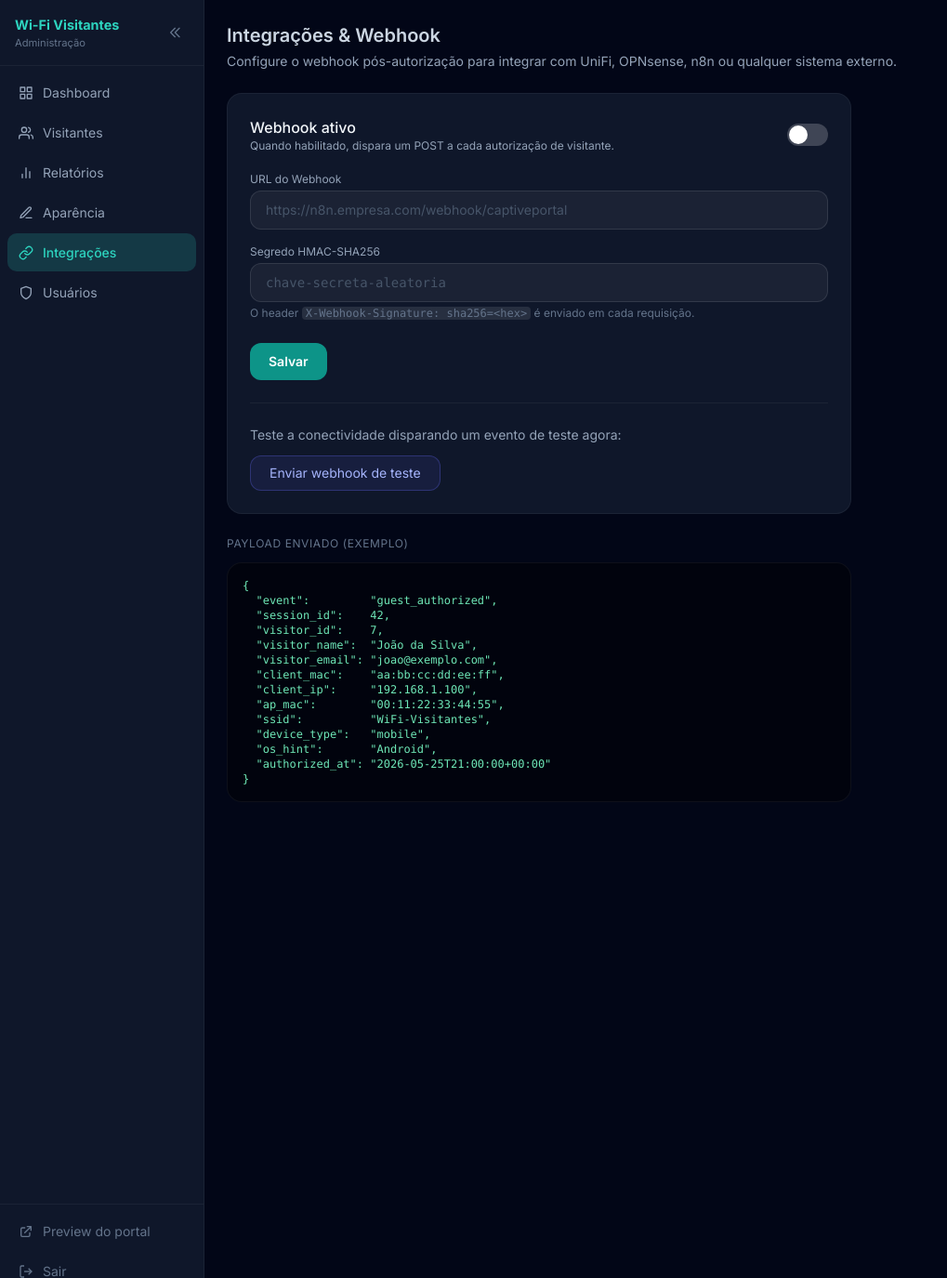
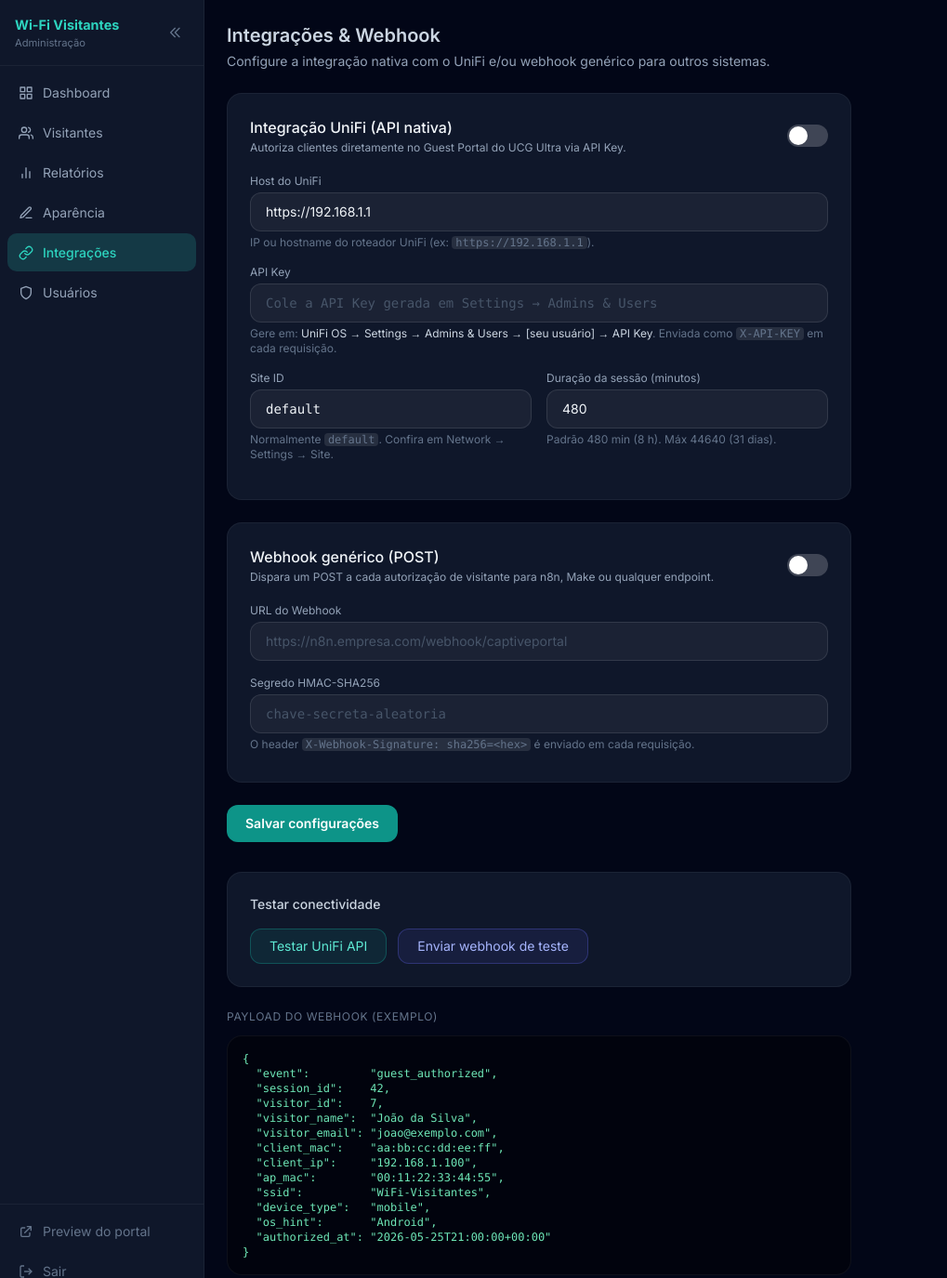
Before and after one commit to fellipepinheiro/captiveportal, a Flask app: page /admin/integracoes in a window 1280 px wide. Shown: the top 1375 px of the page at 93% size, without its empty margins (0-1019 px from the left). Run offline with Flask 3, Linux system fonts and the light colour scheme; the visitor is signed in with stand-in values (Sample User, id 1); data that the repository does not hold is empty; some libraries are stand-ins or nearby versions.

Commit message:
feat: UniFi native integration with API Key (UCG Ultra / UniFi OS 5.x)

```diff
--- a/app/routes/admin.py
+++ b/app/routes/admin.py
@@ -53,13 +53,10 @@ def _load_cfg() -> dict:
 
 
 # ─── Media (logo pública) ────────────────────────────────────────────────────
-# Serve o logo via /media/logo.png — roteado pelo nginx-proxy junto com /guest/
-# Evita o problema de /static/ não ser roteado pelo proxy reverso.
 
 @bp.get("/media/<path:filename>")
 @csrf.exempt
 def serve_media(filename):
-    """Serve arquivos de upload publicamente via /admin/media/<filename>."""
     safe = secure_filename(filename)
     return send_from_directory(UPLOAD_FOLDER.resolve(), safe)
 
@@ -288,20 +285,23 @@ def reports_data():
 @bp.get("/integracoes")
 @login_required
 def integrations():
-    webhook_url     = SiteConfig.get("webhook_url", "")
-    webhook_secret  = SiteConfig.get("webhook_secret", "")
-    webhook_enabled = SiteConfig.get("webhook_enabled", "false") == "true"
     return render_template(
         "admin/integrations.html",
-        webhook_url=webhook_url,
-        webhook_secret=webhook_secret,
-        webhook_enabled=webhook_enabled,
+        webhook_url=SiteConfig.get("webhook_url", ""),
+        webhook_secret=SiteConfig.get("webhook_secret", ""),
+        webhook_enabled=SiteConfig.get("webhook_enabled", "false") == "true",
+        unifi_enabled=SiteConfig.get("unifi_enabled", "false") == "true",
+        unifi_host=SiteConfig.get("unifi_host", "https://192.168.1.1"),
+        unifi_api_key=SiteConfig.get("unifi_api_key", ""),
+        unifi_site=SiteConfig.get("unifi_site", "default"),
+        unifi_minutes=SiteConfig.get("unifi_minutes", "480"),
     )
 
 
 @bp.post("/integracoes/salvar")
 @login_required
 def integrations_save():
+    # ── Webhook genérico ──
     webhook_url = request.form.get("webhook_url", "").strip()
     if webhook_url and not re.match(r'^https?://', webhook_url):
         flash("URL do webhook deve começar com http:// ou https://", "error")
@@ -309,6 +309,22 @@ def integrations_save():
     SiteConfig.set("webhook_url",     webhook_url)
     SiteConfig.set("webhook_secret",  request.form.get("webhook_secret", "").strip())
     SiteConfig.set("webhook_enabled", "true" if request.form.get("webhook_enabled") else "false")
+
+    # ── UniFi nativo ──
+    unifi_host = request.form.get("unifi_host", "").strip().rstrip("/")
+    if unifi_host and not re.match(r'^https?://', unifi_host):
+        flash("Host UniFi deve começar com https://", "error")
+        return redirect(url_for("admin.integrations"))
+    SiteConfig.set("unifi_enabled",  "true" if request.form.get("unifi_enabled") else "false")
+    SiteConfig.set("unifi_host",     unifi_host)
+    SiteConfig.set("unifi_api_key",  request.form.get("unifi_api_key", "").strip())
+    SiteConfig.set("unifi_site",     request.form.get("unifi_site", "default").strip() or "default")
+    try:
+        mins = max(1, min(int(request.form.get("unifi_minutes", "480")), 44640))
+    except (ValueError, TypeError):
+        mins = 480
+    SiteConfig.set("unifi_minutes",  str(mins))
+
     db.session.commit()
     flash("Configurações de integração salvas.", "success")
     return redirect(url_for("admin.integrations"))
@@ -320,25 +336,15 @@ def integrations_save():
 def integrations_test():
     import hashlib, hmac, json
     import requests as req_lib
-    import urllib.parse
     import warnings
 
+    # ── Teste webhook genérico ──
     url    = SiteConfig.get("webhook_url", "").strip()
     secret = SiteConfig.get("webhook_secret", "changeme")
 
     if not url:
         flash("Configure a URL do webhook primeiro.", "error")
         return redirect(url_for("admin.integrations"))
-
-    allow_private = os.environ.get("ALLOW_PRIVATE_WEBHOOK", "false").lower() == "true"
-    if not allow_private:
-        parsed   = urllib.parse.urlparse(url)
-        hostname = parsed.hostname or ""
-        _BLOCKED = ("localhost", "127.", "10.", "172.16.", "192.168.", "::1")
-        if any(hostname == b or hostname.startswith(b) for b in _BLOCKED):
-            flash("URL de destino não permitida (endereço interno). "
-                  "Defina ALLOW_PRIVATE_WEBHOOK=true no .env para ambientes on-premise.", "error")
-            return redirect(url_for("admin.integrations"))
 
     verify_ssl = os.environ.get("UNIFI_VERIFY_SSL", "true").lower() != "false"
 
@@ -357,17 +363,128 @@ def integrations_test():
             url,
             data=body,
             headers={
-                "Content-Type": "application/json",
+                "Content-Type":       "application/json",
                 "X-Webhook-Signature": f"sha256={sig}",
-                "X-Webhook-Event": "webhook_test",
+                "X-Webhook-Event":    "webhook_test",
             },
             timeout=8,
             verify=verify_ssl,
         )
-        flash(f"Webhook enviado com sucesso (HTTP {resp.status_code}).", "success")
+        flash(f"Webhook enviado (HTTP {resp.status_code}).", "success" if resp.ok else "error")
     except Exception as exc:
         flash(f"Falha ao enviar webhook: {exc}", "error")
     return redirect(url_for("admin.integrations"))
+
+
+@bp.post("/integracoes/testar-unifi")
+@login_required
+@limiter.limit("5 per minute")
+def integrations_test_unifi():
+    """Testa a conexão com a API do UniFi usando X-API-KEY."""
+    import requests as req_lib
+    import warnings
+
+    host    = SiteConfig.get("unifi_host", "").strip().rstrip("/")
+    api_key = SiteConfig.get("unifi_api_key", "").strip()
+    site    = SiteConfig.get("unifi_site", "default").strip() or "default"
+
+    if not host or not api_key:
+        flash("Configure o Host e a API Key do UniFi antes de testar.", "error")
+        return redirect(url_for("admin.integrations"))
+
+    verify_ssl = os.environ.get("UNIFI_VERIFY_SSL", "false").lower() != "true"
+
+    try:
+        if not verify_ssl:
+            warnings.filterwarnings("ignore", message="Unverified HTTPS request")
+
+        # Endpoint de listagem de sites — apenas para validar credenciais
+        resp = req_lib.get(
+            f"{host}/proxy/network/integration/v1/sites",
+            headers={
+                "X-API-KEY": api_key,
+                "Accept":    "application/json",
+            },
+            timeout=8,
+            verify=not verify_ssl,
+        )
+
+        if resp.status_code == 200:
+            sites = resp.json().get("data", [])
+            names = ", ".join(s.get("name", s.get("id", "?")) for s in sites[:5]) or "(nenhum)"
+            flash(f"Conexão UniFi OK! Sites encontrados: {names}", "success")
+        elif resp.status_code == 401:
+            flash("UniFi recusou a API Key (HTTP 401). Verifique se a chave está correta.", "error")
+        elif resp.status_code == 403:
+            flash("UniFi negou acesso (HTTP 403). Verifique as permissões da API Key.", "error")
+        else:
+            flash(f"UniFi respondeu HTTP {resp.status_code}: {resp.text[:200]}", "error")
+    except Exception as exc:
+        flash(f"Falha ao conectar no UniFi: {exc}", "error")
+
+    return redirect(url_for("admin.integrations"))
+
+
+def unifi_authorize_client(
+    client_mac: str,
+    client_ip: str | None = None,
+    minutes: int | None = None,
+) -> tuple[bool, str]:
+    """
+    Autoriza um cliente no Guest Portal do UniFi via API nativa.
+    Retorna (sucesso: bool, mensagem: str).
+    Chamada pela rota de autorização do portal (guest.py).
+    """
+    import requests as req_lib
+    import warnings
+
+    if SiteConfig.get("unifi_enabled", "false") != "true":
+        return False, "Integração UniFi desativada."
+
+    host    = SiteConfig.get("unifi_host", "").strip().rstrip("/")
+    api_key = SiteConfig.get("unifi_api_key", "").strip()
+    site    = SiteConfig.get("unifi_site", "default").strip() or "default"
+    if minutes is None:
+        try:
+            minutes = int(SiteConfig.get("unifi_minutes", "480"))
+        except (ValueError, TypeError):
+            minutes = 480
+
+    if not host or not api_key:
+        return False, "Host ou API Key do UniFi não configurados."
+
+    verify_ssl = os.environ.get("UNIFI_VERIFY_SSL", "false").lower() != "true"
+
+    payload = {
+        "mac":     client_mac,
+        "minutes": minutes,
+    }
+    if client_ip:
+        payload["ip"] = client_ip
+
+    try:
+        if not verify_ssl:
+            warnings.filterwarnings("ignore", message="Unverified HTTPS request")
+
+        resp = req_lib.post(
+            f"{host}/proxy/network/integration/v1/sites/{site}/guests",
+            json=payload,
+            headers={
+                "X-API-KEY":    api_key,
+                "Accept":       "application/json",
+                "Content-Type": "application/json",
+            },
+            timeout=10,
+            verify=not verify_ssl,
+        )
+
+        if resp.status_code in (200, 201):
+            return True, f"Cliente {client_mac} autorizado no UniFi ({minutes} min)."
+        else:
+            return False, f"UniFi recusou autorização: HTTP {resp.status_code} — {resp.text[:300]}"
+
+    except Exception as exc:
+        return False, f"Erro ao comunicar com UniFi: {exc}"
 
 
 # ─── Appearance ──────────────────────────────────────────────────────────────
@@ -453,7 +570,6 @@ def upload_logo():
     UPLOAD_FOLDER.mkdir(parents=True, exist_ok=True)
     logo_path = UPLOAD_FOLDER / "logo.png"
     logo_path.write_bytes(data)
-    # Usa a rota /admin/media/ que é roteada pelo nginx-proxy
     SiteConfig.set("custom_logo_url", "/admin/media/logo.png")
     db.session.commit()
     flash("Logo atualizada com sucesso.", "success")
--- a/app/templates/admin/integrations.html
+++ b/app/templates/admin/integrations.html
@@ -3,18 +3,78 @@
 {% block content %}
 <div class="mb-6">
   <h1 class="text-xl font-semibold">Integrações &amp; Webhook</h1>
-  <p class="text-slate-400 text-sm mt-1">Configure o webhook pós-autorização para integrar com UniFi, OPNsense, n8n ou qualquer sistema externo.</p>
+  <p class="text-slate-400 text-sm mt-1">Configure a integração nativa com o UniFi e/ou webhook genérico para outros sistemas.</p>
 </div>
 
-<div class="bg-slate-900 border border-white/5 rounded-2xl p-6 max-w-2xl">
-  <form method="post" action="{{ url_for('admin.integrations_save') }}">
-    <input type="hidden" name="csrf_token" value="{{ csrf_token() }}">
+<form method="post" action="{{ url_for('admin.integrations_save') }}">
+  <input type="hidden" name="csrf_token" value="{{ csrf_token() }}">
 
-    <!-- Habilitado -->
+  <!-- ═══ UniFi Nativo ═══════════════════════════════════════════════════════ -->
+  <div class="bg-slate-900 border border-white/5 rounded-2xl p-6 max-w-2xl mb-6">
     <div class="flex items-center justify-between mb-5">
       <div>
-        <p class="text-slate-100 font-medium">Webhook ativo</p>
-        <p class="text-slate-400 text-xs">Quando habilitado, dispara um POST a cada autorização de visitante.</p>
+        <p class="text-slate-100 font-medium">Integração UniFi (API nativa)</p>
+        <p class="text-slate-400 text-xs mt-0.5">Autoriza clientes diretamente no Guest Portal do UCG Ultra via API Key.</p>
+      </div>
+      <label class="relative inline-flex items-center cursor-pointer">
+        <input type="checkbox" name="unifi_enabled" value="1" {% if unifi_enabled %}checked{% endif %} class="sr-only peer">
+        <div class="w-11 h-6 bg-white/20 peer-focus:ring-2 peer-focus:ring-teal-400 rounded-full peer peer-checked:bg-teal-600
+                    after:content-[''] after:absolute after:top-0.5 after:left-[2px] after:bg-white after:rounded-full
+                    after:h-5 after:w-5 after:transition-all peer-checked:after:translate-x-5"></div>
+      </label>
+    </div>
+
+    <div class="grid grid-cols-1 gap-4 mb-4">
+      <!-- Host -->
+      <div>
+        <label class="block text-xs text-slate-400 mb-1">Host do UniFi</label>
+        <input type="url" name="unifi_host" value="{{ unifi_host }}"
+          placeholder="https://192.168.1.1"
+          class="w-full rounded-xl bg-white/5 border border-white/10 text-slate-100 px-4 py-2.5 text-sm placeholder-slate-600 focus:outline-none focus:border-teal-500/50 transition">
+        <p class="text-slate-500 text-xs mt-1">IP ou hostname do roteador UniFi (ex: <code class="bg-white/10 px-1 rounded">https://192.168.1.1</code>).</p>
+      </div>
+
+      <!-- API Key -->
+      <div>
+        <label class="block text-xs text-slate-400 mb-1">API Key</label>
+        <input type="password" name="unifi_api_key" value="{{ unifi_api_key }}"
+          placeholder="Cole a API Key gerada em Settings → Admins & Users"
+          autocomplete="new-password"
+          class="w-full rounded-xl bg-white/5 border border-white/10 text-slate-100 px-4 py-2.5 text-sm placeholder-slate-600 font-mono focus:outline-none focus:border-teal-500/50 transition">
+        <p class="text-slate-500 text-xs mt-1">
+          Gere em: <span class="text-slate-300">UniFi OS → Settings → Admins &amp; Users → [seu usuário] → API Key</span>.
+          Enviada como <code class="bg-white/10 px-1 rounded">X-API-KEY</code> em cada requisição.
+        </p>
+      </div>
+
+      <div class="grid grid-cols-2 gap-4">
+        <!-- Site ID -->
+        <div>
+          <label class="block text-xs text-slate-400 mb-1">Site ID</label>
+          <input type="text" name="unifi_site" value="{{ unifi_site }}"
+            placeholder="default"
+            class="w-full rounded-xl bg-white/5 border border-white/10 text-slate-100 px-4 py-2.5 text-sm placeholder-slate-600 font-mono focus:outline-none focus:border-teal-500/50 transition">
+          <p class="text-slate-500 text-xs mt-1">Normalmente <code class="bg-white/10 px-1 rounded">default</code>. Confira em Network → Settings → Site.</p>
+        </div>
+
+        <!-- Duração -->
+        <div>
+          <label class="block text-xs text-slate-400 mb-1">Duração da sessão (minutos)</label>
+          <input type="number" name="unifi_minutes" value="{{ unifi_minutes }}" min="1" max="44640"
+            placeholder="480"
+            class="w-full rounded-xl bg-white/5 border border-white/10 text-slate-100 px-4 py-2.5 text-sm placeholder-slate-600 focus:outline-none focus:border-teal-500/50 transition">
+          <p class="text-slate-500 text-xs mt-1">Padrão 480 min (8 h). Máx 44640 (31 dias).</p>
+        </div>
+      </div>
+    </div>
+  </div>
+
+  <!-- ═══ Webhook Genérico ══════════════════════════════════════════════════ -->
+  <div class="bg-slate-900 border border-white/5 rounded-2xl p-6 max-w-2xl mb-6">
+    <div class="flex items-center justify-between mb-5">
+      <div>
+        <p class="text-slate-100 font-medium">Webhook genérico (POST)</p>
+        <p class="text-slate-400 text-xs mt-0.5">Dispara um POST a cada autorização de visitante para n8n, Make ou qualquer endpoint.</p>
       </div>
       <label class="relative inline-flex items-center cursor-pointer">
         <input type="checkbox" name="webhook_enabled" value="1" {% if webhook_enabled %}checked{% endif %} class="sr-only peer">
@@ -24,30 +84,45 @@
       </label>
     </div>
 
-    <!-- URL -->
     <div class="mb-4">
       <label class="block text-xs text-slate-400 mb-1">URL do Webhook</label>
       <input type="url" name="webhook_url" value="{{ webhook_url }}" placeholder="https://n8n.empresa.com/webhook/captiveportal"
         class="w-full rounded-xl bg-white/5 border border-white/10 text-slate-100 px-4 py-2.5 text-sm placeholder-slate-600 focus:outline-none focus:border-teal-500/50 transition">
     </div>
 
-    <!-- Secret -->
-    <div class="mb-6">
+    <div class="mb-2">
       <label class="block text-xs text-slate-400 mb-1">Segredo HMAC-SHA256</label>
       <input type="text" name="webhook_secret" value="{{ webhook_secret }}" placeholder="chave-secreta-aleatoria"
         class="w-full rounded-xl bg-white/5 border border-white/10 text-slate-100 px-4 py-2.5 text-sm placeholder-slate-600 font-mono focus:outline-none focus:border-teal-500/50 transition">
       <p class="text-slate-500 text-xs mt-1">O header <code class="bg-white/10 px-1 rounded">X-Webhook-Signature: sha256=&lt;hex&gt;</code> é enviado em cada requisição.</p>
     </div>
+  </div>
 
-    <button type="submit" class="rounded-xl bg-teal-600 hover:bg-teal-500 px-5 py-2.5 text-sm font-semibold text-white transition">Salvar</button>
-  </form>
+  <div class="flex gap-3 max-w-2xl mb-8">
+    <button type="submit"
+      class="rounded-xl bg-teal-600 hover:bg-teal-500 px-5 py-2.5 text-sm font-semibold text-white transition">
+      Salvar configurações
+    </button>
+  </div>
+</form>
 
-  <!-- Testar -->
-  <div class="border-t border-white/5 mt-6 pt-6">
-    <p class="text-slate-400 text-sm mb-3">Teste a conectividade disparando um evento de teste agora:</p>
+<!-- ═══ Testar conexões ══════════════════════════════════════════════════════ -->
+<div class="bg-slate-900 border border-white/5 rounded-2xl p-6 max-w-2xl mb-6">
+  <p class="text-slate-300 text-sm font-medium mb-4">Testar conectividade</p>
+  <div class="flex flex-wrap gap-3">
+    <!-- Testar UniFi -->
+    <form method="post" action="{{ url_for('admin.integrations_test_unifi') }}">
+      <input type="hidden" name="csrf_token" value="{{ csrf_token() }}">
+      <button type="submit"
+        class="rounded-xl border border-teal-500/30 bg-teal-500/10 px-5 py-2 text-sm text-teal-300 hover:bg-teal-500/20 transition">
+        Testar UniFi API
+      </button>
+    </form>
+    <!-- Testar Webhook -->
     <form method="post" action="{{ url_for('admin.integrations_test') }}">
       <input type="hidden" name="csrf_token" value="{{ csrf_token() }}">
-      <button type="submit" class="rounded-xl border border-indigo-500/30 bg-indigo-500/10 px-5 py-2 text-sm text-indigo-300 hover:bg-indigo-500/20 transition">
+      <button type="submit"
+        class="rounded-xl border border-indigo-500/30 bg-indigo-500/10 px-5 py-2 text-sm text-indigo-300 hover:bg-indigo-500/20 transition">
         Enviar webhook de teste
       </button>
     </form>
@@ -55,8 +130,8 @@
 </div>
 
 <!-- Payload de exemplo -->
-<div class="mt-6 max-w-2xl">
-  <h2 class="text-xs text-slate-500 uppercase tracking-wider mb-3">Payload enviado (exemplo)</h2>
+<div class="mt-2 max-w-2xl">
+  <h2 class="text-xs text-slate-500 uppercase tracking-wider mb-3">Payload do webhook (exemplo)</h2>
   <pre class="bg-black/40 border border-white/5 rounded-2xl p-4 text-xs text-emerald-300 overflow-x-auto">{
   "event":         "guest_authorized",
   "session_id":    42,
```
